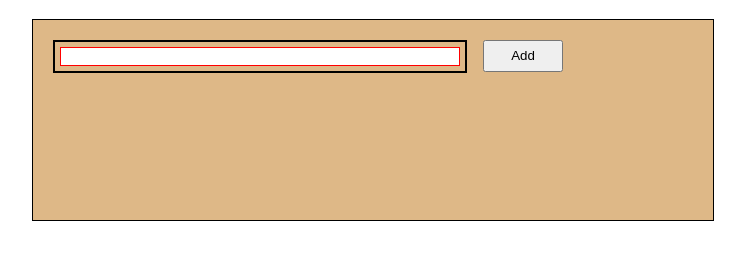
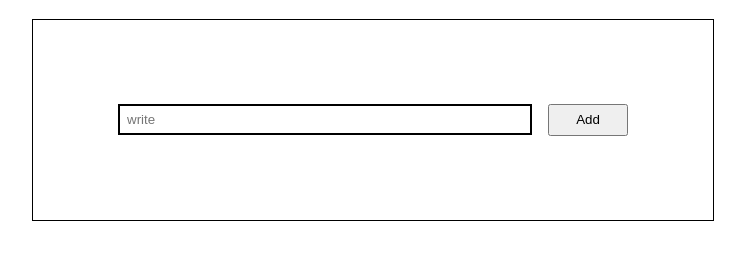
Before and after one commit to AkhilSingh77/Assignment-16, a plain HTML site: page Task1/index.html in a window 1280 px wide. Shown: the part 61-320 px from the top of the page, without its empty margins (267-1012 px from the left). Drawn offline with Linux system fonts and the light colour scheme.

```diff
--- a/Task1/index.html
+++ b/Task1/index.html
@@ -18,7 +18,7 @@
           <p>HTML</p>
           <i class="fa-regular fa-circle-xmark"></i>
         </div> -->
-        <input type="text" class="wrapper--text" />
+        <input type="text" class="wrapper--text" placeholder="write" />
       </div>
       <button class="wrapper--button">Add</button>
     </div>
--- a/Task1/script.js
+++ b/Task1/script.js
@@ -30,6 +30,9 @@
 const button = document.getElementsByClassName("wrapper--button")[0];
 button.addEventListener('click',()=>{
     let tag  = input.value;
+    if(tag=== ""){
+        alert("please enter tag")
+    }
     console.log(tag);
    if(tag.length>0 && !allTags.includes(tag)){
      tag.split(',').forEach((tag)=>{
@@ -38,4 +41,5 @@
         createTag();
      })
    }
+   input.value ="";
 })
--- a/Task1/styles.scss
+++ b/Task1/styles.scss
@@ -1,14 +1,14 @@
 .wrapper{
     height: 20vh;
     width: 50vw;
-    background-color: burlywood;
+    // background-color: burlywood;
     border: 1px solid black;
     margin: auto;
     text-align: center;
     padding-top: 1rem;
     display: flex;
-    // justify-content: center;
-    // align-items: center;
+    justify-content: center;
+    align-items: center;
     // gap: 1rem;
     padding: 20px;
     gap: 1rem;
@@ -20,8 +20,10 @@
         // height: 28px;
         // padding: 6px;
         // margin: 0;
-        border: 1px solid red;
+        // border: 1px solid red;
          flex: 1 0 40px;
+         outline: none;
+         border: none;
 
     }
     &--button{
@@ -50,6 +52,7 @@
     justify-content: flex-start;
      column-gap:5px;
      padding: 5px;
+     row-gap: 4px;
 
 }
 
```
Also changed, not shown: Task1/styles.css, 1 other file.
